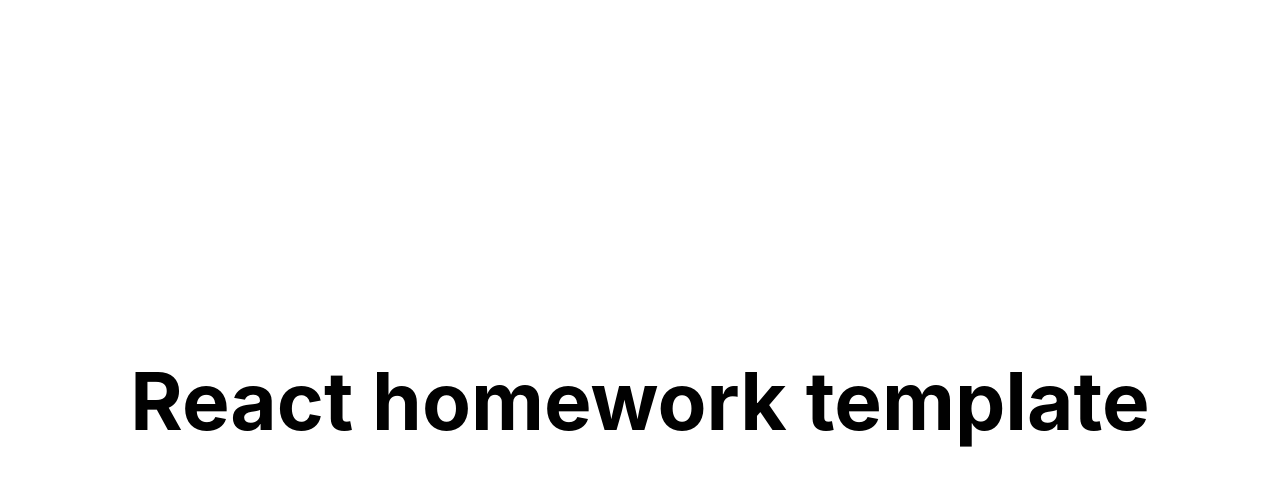
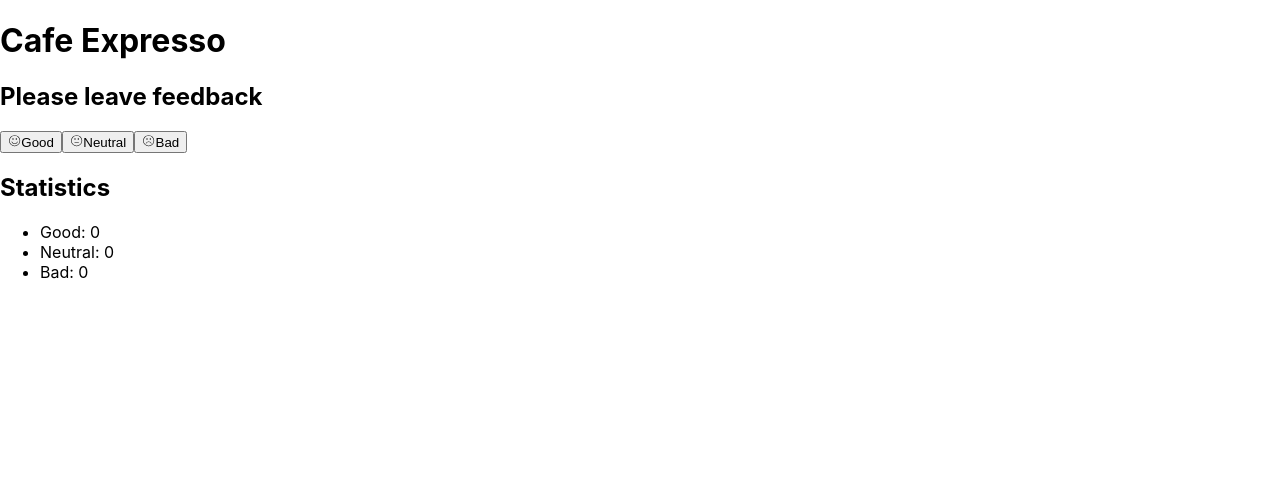
Before and after one commit to InnaAnatoliivna/goit-react-hw-02-feedback, a React (Create React App) app: page / in a window 1280 px wide. Shown: the top 486 px of the page. Built offline with nearby package versions, Linux system fonts and the light colour scheme.

Commit message:
added markup

```diff
--- a/package.json
+++ b/package.json
@@ -4,11 +4,14 @@
   "private": true,
   "homepage": "https://InnaAnatoliivna.github.io/goit-react-hw-02-feedback/",
   "dependencies": {
+    "@react-icons/all-files": "^4.1.0",
     "@testing-library/jest-dom": "^5.16.3",
     "@testing-library/react": "^12.1.4",
     "@testing-library/user-event": "^13.5.0",
+    "prop-types": "^15.8.1",
     "react": "^18.1.0",
     "react-dom": "^18.1.0",
+    "react-icons": "^4.10.1",
     "react-scripts": "5.0.1",
     "web-vitals": "^2.1.3"
   },
--- a/src/components/App.jsx
+++ b/src/components/App.jsx
@@ -1,18 +1,40 @@
-export const App = () => {
-  return (
-    <div
-      style={{
-        height: '100vh',
-        display: 'flex',
-        justifyContent: 'center',
-        alignItems: 'center',
-        fontSize: 40,
-        color: '#010101'
-      }}
-    >
-      <h1>React homework template</h1>
-    </div>
-  );
+import { Component } from 'react';
+import Head from 'components/title/head'
+import Feedback from 'components/feedback/feedback'
+import Statistics from 'components/statistics/statistics'
+
+
+export class App extends Component {
+  state = {
+    good: 0,
+    neutral: 0,
+    bad: 0
+  }
+
+  render() {
+
+    const { good, neutral, bad } = this.state;
+    // console.log(this.state)
+
+    return (
+      <div>
+        <Head
+          pageTitle='Cafe Expresso'
+        />
+
+        <Feedback
+          fbTitle='Please leave feedback'
+        />
+
+        <Statistics
+          fbTitle='Statistics'
+          good={good}
+          neutral={neutral}
+          bad={bad}
+        />
+      </div>
+    );
+  }
 };
 
 // react homework
--- /dev/null
+++ b/src/components/feedback/feedback.jsx
@@ -0,0 +1,17 @@
+import TitleFeedback from 'components/title/titleFeedback';
+import { CiFaceFrown, CiFaceMeh, CiFaceSmile } from 'react-icons/ci';
+
+const Feedback = ({ fbTitle }) => {
+    return (
+        <>
+            <TitleFeedback fbTitle={fbTitle} />
+            <div>
+                <button type="button"><CiFaceSmile />Good</button>
+                <button type="button"><CiFaceMeh />Neutral</button>
+                <button type="button"><CiFaceFrown />Bad</button>
+            </div>
+        </>
+    )
+}
+
+export default Feedback;
--- /dev/null
+++ b/src/components/statistics/statistics.jsx
@@ -0,0 +1,17 @@
+import TitleFeedback from 'components/title/titleFeedback';
+
+const Statistics = ({ fbTitle, good, neutral, bad }) => {
+    return (
+        <div>
+            <TitleFeedback fbTitle={fbTitle} />
+            <ul>
+                <li>Good: {good}</li>
+                <li>Neutral: {neutral}</li>
+                <li>Bad: {bad}</li>
+            </ul>
+
+        </div>
+    )
+}
+
+export default Statistics;
--- /dev/null
+++ b/src/components/title/head.jsx
@@ -0,0 +1,13 @@
+// import PropTypes from 'prop-types';
+
+const Head = ({ pageTitle }) => {
+    return (
+        <h1>{pageTitle}</h1>
+    )
+}
+
+export default Head;
+
+// Title.PropTypes = {
+//     pageTitle: PropTypes.string
+// }
--- /dev/null
+++ b/src/components/title/titleFeedback.jsx
@@ -0,0 +1,7 @@
+const TitleFeedback = ({ fbTitle }) => {
+    return (
+        <h2>{fbTitle}</h2>
+    )
+}
+
+export default TitleFeedback;
--- a/src/index.js
+++ b/src/index.js
@@ -2,7 +2,7 @@ import React from 'react';
 import ReactDOM from 'react-dom/client';
 import { App } from 'components/App';
 import './index.css';
-// import { Component } from 'react';
+import { Component } from 'react';
 
 ReactDOM.createRoot(document.getElementById('root')).render(
   <React.StrictMode>
```
Also changed, not shown: 1 other file (tests, documents, lock files or other folders).
